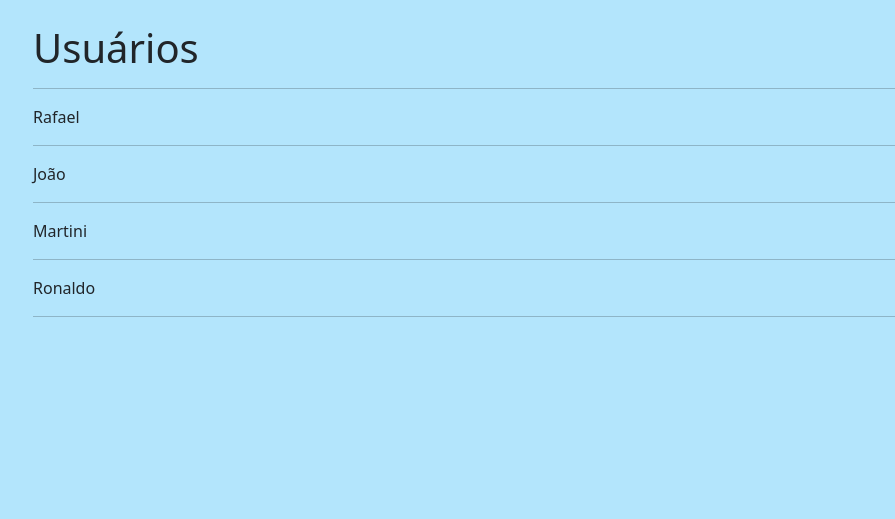
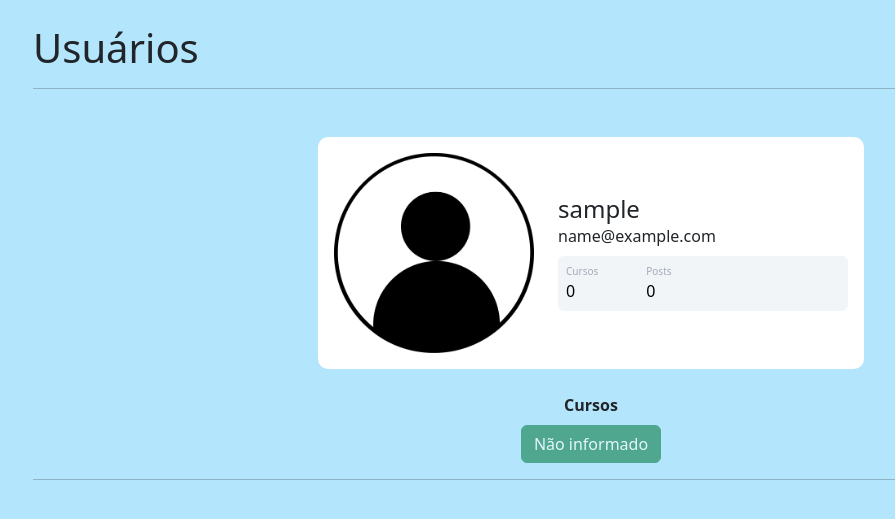
Before and after one commit to RafaelJMartini/Flask-website, a Flask app: page /usuarios in a window 1280 px wide. Shown: the part 56-575 px from the top of the page, without its empty margins (49-944 px from the left). Run offline with Flask 3, Linux system fonts and the light colour scheme; the visitor is signed in with stand-in values (Sample User, id 1); data comes from the database, SQL or seed files in the repository.

Commit message:
The users page now load the real users, with the name, e-mail, photo and number of courses

```diff
--- a/comunidadeimpressionadora/routes.py
+++ b/comunidadeimpressionadora/routes.py
@@ -8,7 +8,6 @@ import secrets
 import os
 from PIL import Image
 
-lista_usuarios = ['Rafael','João','Martini','Ronaldo']
 
 
 @app.route('/')
@@ -24,6 +23,7 @@ def contato():
 @app.route('/usuarios')
 @login_required
 def usuarios():
+    lista_usuarios = Usuario.query.all()
     return render_template('usuarios.html', lista_usuarios = lista_usuarios)
 
 
@@ -69,7 +69,7 @@ def sair():
 @app.route('/perfil')
 @login_required
 def perfil():
-    foto_perfil = url_for('static',filename='fotos_perfil/{}'.format(current_user.profile_pic)    )
+    foto_perfil = url_for('static',filename='fotos_perfil/{}'.format(current_user.profile_pic))
     return render_template('perfil.html',foto_perfil = foto_perfil)
 
 
--- a/comunidadeimpressionadora/templates/perfil.html
+++ b/comunidadeimpressionadora/templates/perfil.html
@@ -62,7 +62,7 @@
      </div>
 
 <div class="row justify-content-center">
-    <div class="col col-4 mt-4" style="text-align: center;">
+    <div class="col col-4 mt-4 " style="text-align: center;">
         <strong>Cursos</strong>
         <br>
         {% for curso in current_user.cursos.split(';') %}
--- a/comunidadeimpressionadora/templates/usuarios.html
+++ b/comunidadeimpressionadora/templates/usuarios.html
@@ -6,9 +6,62 @@
             <h1>Usuários</h1>
             <hr>
             {% for usuario in lista_usuarios%}
-                <p>{{ usuario }}</p>
+                <div class="container mt-5 d-flex justify-content-center">
+
+        <div class="card p-3 w-50">
+
+            <div class="d-flex align-items-center">
+
+                <div class="image pe-2" >
+                    <img src="{{ url_for('static',filename='fotos_perfil/{}'.format(usuario.profile_pic)) }}" class="rounded" width="200" >
+                </div>
+
+            <div class="ms-3 w-100">
+
+               <h4 class="mb-0 mt-0">{{ usuario.username }}</h4>
+               <span>{{ usuario.email }}</span>
+
+               <div class=" p-2 mt-2 bg-primary d-flex justify-content-start gap-5 rounded text-white stats">
+
+                {% if 'Não informado' in usuario.cursos %}
+                    <div class="d-flex flex-column">
+                    <span class="articles">Cursos</span>
+                    <span class="number1">0</span>
+                    </div>
+                {% else %}
+                    <div class="d-flex flex-column">
+                    <span class="articles">Cursos</span>
+                    <span class="number1">{{ usuario.cursos.count(';') + 1 }}</span>
+                    </div>
+                {% endif %}
+
+
+
+                <div class="d-flex flex-column">
+
+                    <span class="rating">Posts</span>
+                    <span class="number3">0</span>
+
+                </div>
+
+               </div>
+            </div>
+            </div>
+        </div>
+     </div>
+
+<div class="row justify-content-center">
+    <div class="col col-4 mt-4 " style="text-align: center;">
+        <strong>Cursos</strong>
+        <br>
+        {% for curso in usuario.cursos.split(';') %}
+            <button type="button" class="btn btn-success mt-2" disabled>{{ curso }}</button>
+        {% endfor %}
+    </div>
+</div>
                 <hr>
             {% endfor %}
 
         </div>
+<div class="row mt-5"></div>
 {% endblock %}
```
